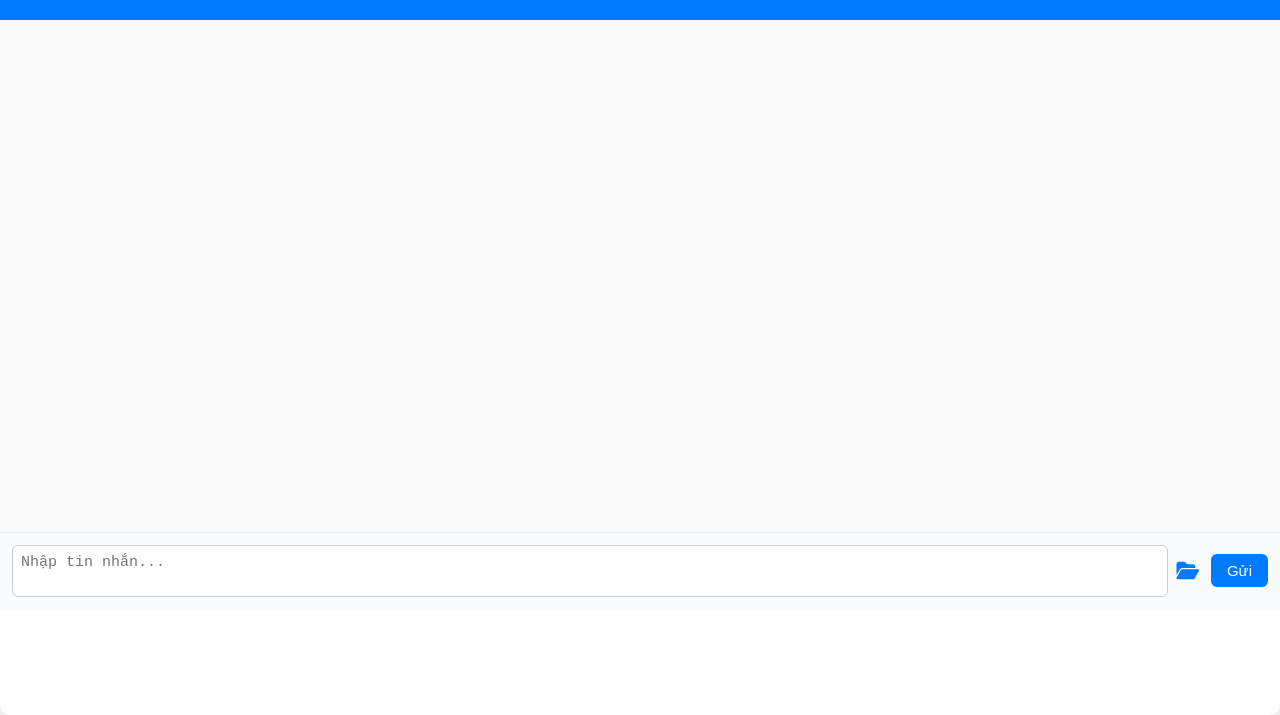
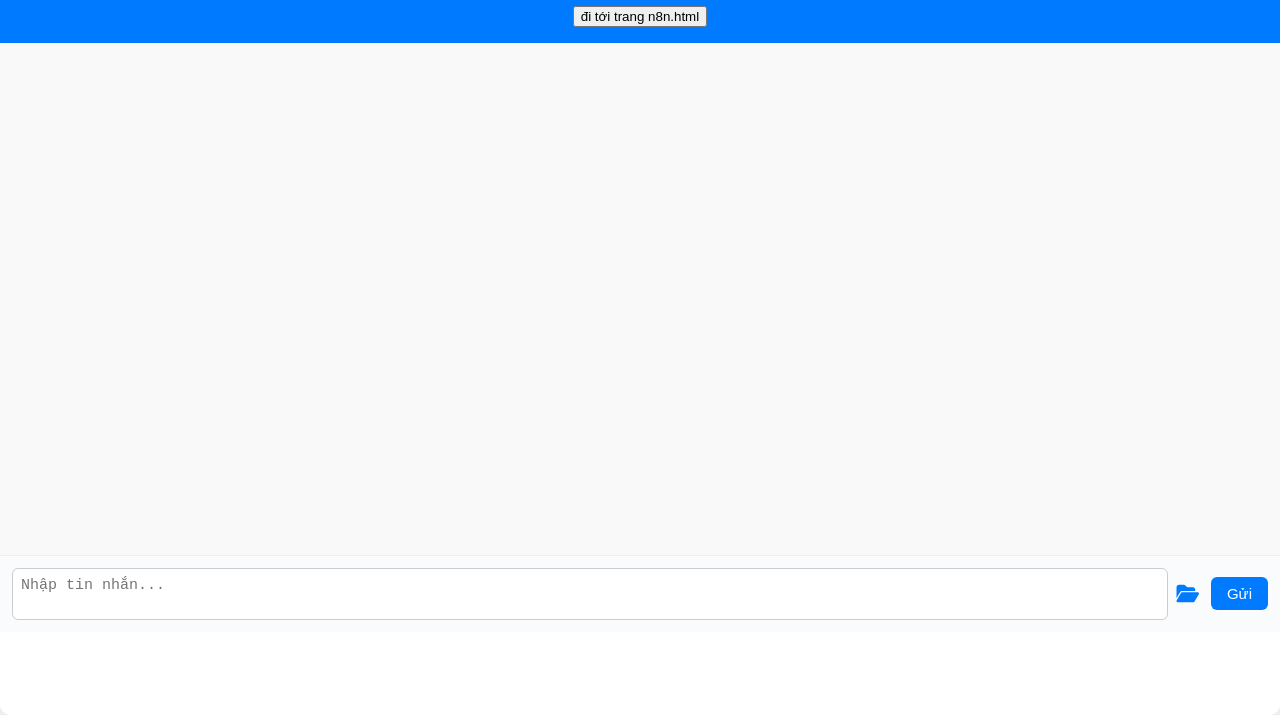
Before and after one commit to AlbionHNG/Auto-make-n8n, a website: page public/index.html in a window 1280 px wide. Shown: the part 85-800 px from the top of the page. Drawn offline with Linux system fonts and the light colour scheme.

Commit message:
Add files via upload

```diff
--- a/public/index.html
+++ b/public/index.html
@@ -112,6 +112,7 @@
   <div class="chat-container">
     <div class="chat-header">
       <h2>AI Chatbot, để bán hẹ</h2>
+      <button type="button" id="goto" onclick="location.href='./n8n.html'">đi tới trang n8n.html</button>
     </div>
     <div id="chatBox" class="chat-box"></div>
     <form id="chatForm" class="chat-form">
@@ -124,12 +125,14 @@
     </form>
   </div>
 
+  <!-- Import mermaid -->
   <script type="module">
     import mermaid from "https://cdn.jsdelivr.net/npm/mermaid@10/dist/mermaid.esm.min.mjs";
     window.mermaid = mermaid;
     mermaid.initialize({ startOnload: false });
   </script>
 
+  <!-- Import logic chat -->
   <script src="./chat.js" defer></script>
 </body>
 </html>
```
